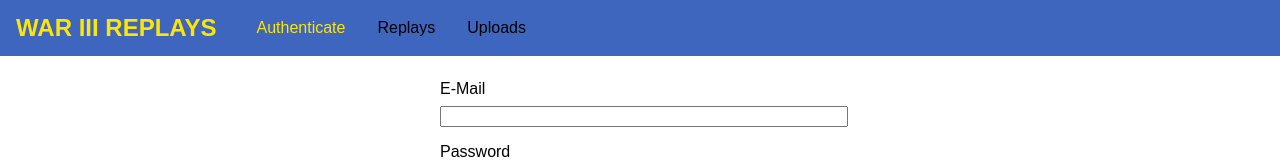
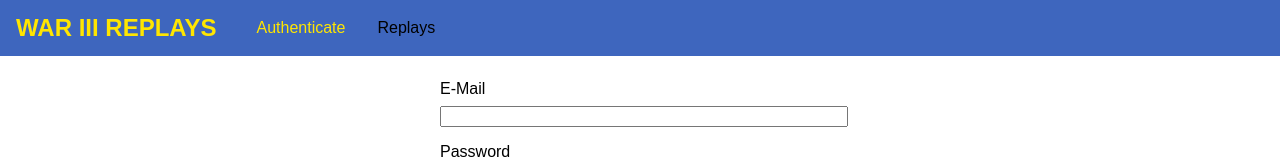
Before and after one commit to tobsirl/Warcraft3-Reforged-Backend, a React (Create React App) app in the folder frontend/: page /auth in a window 1280 px wide. Shown: the top 160 px of the page. Built offline with nearby package versions, Linux system fonts and the light colour scheme.

Commit message:
State added to the App component with login + login functions

```diff
--- a/frontend/src/App.js
+++ b/frontend/src/App.js
@@ -14,11 +14,15 @@ class App extends Component {
   state = {
     token: null,
     userId: null
-  }
+  };
 
-  login = (token, userId, tokenExpiration) => {};
+  login = (token, userId, tokenExpiration) => {
+    this.setState({ token: token, userId: userId });
+  };
 
-  logout = () => {};
+  logout = () => {
+    this.setState({ token: null, userId: null });
+  };
 
   render() {
     return (
@@ -26,8 +30,8 @@ class App extends Component {
         <React.Fragment>
           <AuthContext.Provider
             value={{
-              token: null,
-              userId: null,
+              token: this.state.token,
+              userId: this.state.userId,
               login: this.login,
               logout: this.logout
             }}
--- a/frontend/src/components/Navigation/MainNavigation.js
+++ b/frontend/src/components/Navigation/MainNavigation.js
@@ -1,30 +1,39 @@
 import React from 'react';
 import { NavLink } from 'react-router-dom';
 
+import AuthContext from '../../context/auth-context';
 import './MainNavigaion.css';
 
 const MainNavigation = props => (
+  <AuthContext.Consumer>
+    {context => (
       <header className="main-navigation">
         <div className="main-navigation__logo">
           <h1>WAR III REPLAYS</h1>
         </div>
         <nav className="main-navigation__items">
           <ul>
+            {!context.token && (
               <li>
                 {' '}
                 <NavLink to="/auth">Authenticate</NavLink>
               </li>
+            )}
             <li>
               {' '}
               <NavLink to="/replays">Replays</NavLink>
             </li>
+            {context.token && (
               <li>
                 {' '}
                 <NavLink to="/uploads">Uploads</NavLink>
               </li>
+            )}
           </ul>
         </nav>
       </header>
+    )}
+  </AuthContext.Consumer>
 );
 
 export default MainNavigation;
```
Lines whose indentation alone changed are shown as unchanged.
